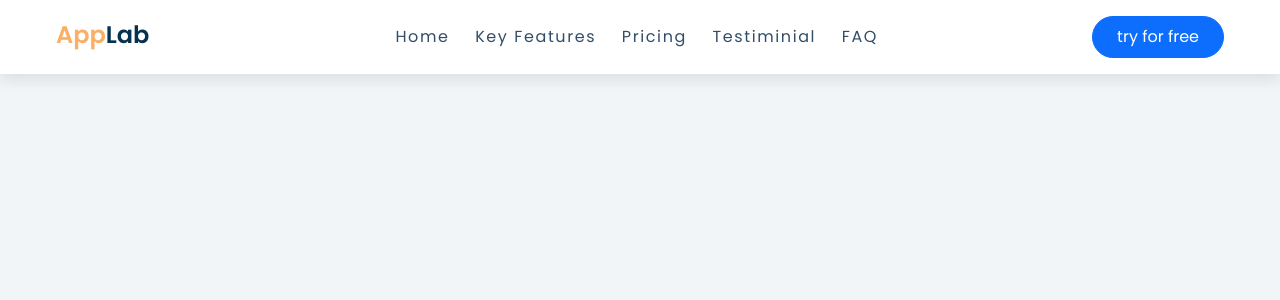
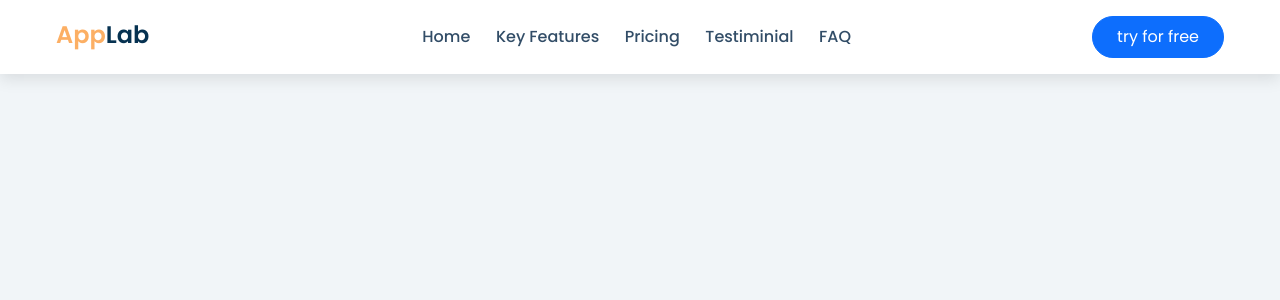
Before and after one commit to nezam0003/React-Blog, a React (Create React App) app: page / in a window 1280 px wide. Shown: the top 300 px of the page. Built offline with nearby package versions, Linux system fonts and the light colour scheme.

Commit message:
Navbar done

```diff
--- a/src/App.css
+++ b/src/App.css
@@ -124,7 +124,7 @@ nav {
 }
 .nav-toggle:hover {
   color: var(--clr-primary-1);
-  transform: rotate(90deg);
+  /* transform: rotate(90deg); */
 }
 
 .nav-button {
@@ -146,8 +146,9 @@ nav {
 .links a {
   color: var(--clr-grey-3);
   font-size: 1rem;
+  font-weight: 500;
   text-transform: capitalize;
-  letter-spacing: var(--spacing);
+  /* letter-spacing: var(--spacing); */
   display: block;
   padding: 0.5rem 1rem;
   transition: var(--transition);
--- a/src/components/navbar/Navbar.jsx
+++ b/src/components/navbar/Navbar.jsx
@@ -1,6 +1,7 @@
 import React, { useState, useEffect, useRef } from "react";
 import { NavLink, Link } from "react-router-dom";
 import { FaBars } from "react-icons/fa";
+import { MdClose } from "react-icons/md";
 import { links } from "./NavbarData";
 
 const Navbar = () => {
@@ -31,7 +32,7 @@ const Navbar = () => {
               App<span>Lab</span>
             </NavLink>
             <button className="nav-toggle" onClick={toggleLinks}>
-              <FaBars />
+              {showLinks ? <MdClose /> : <FaBars />}
             </button>
           </div>
           <div className="links-container" ref={linksContainerRef}>
```
